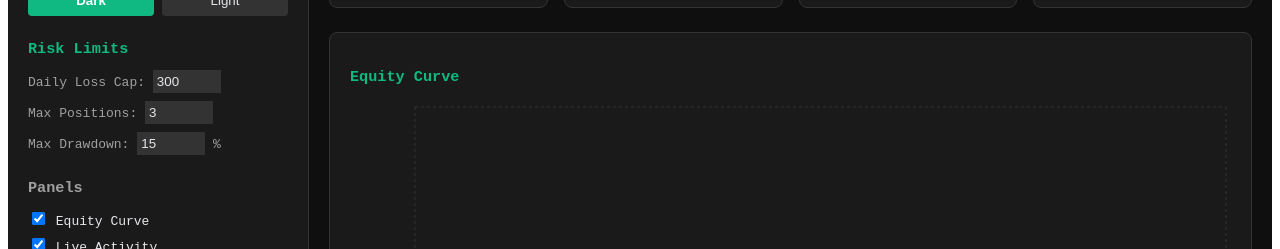
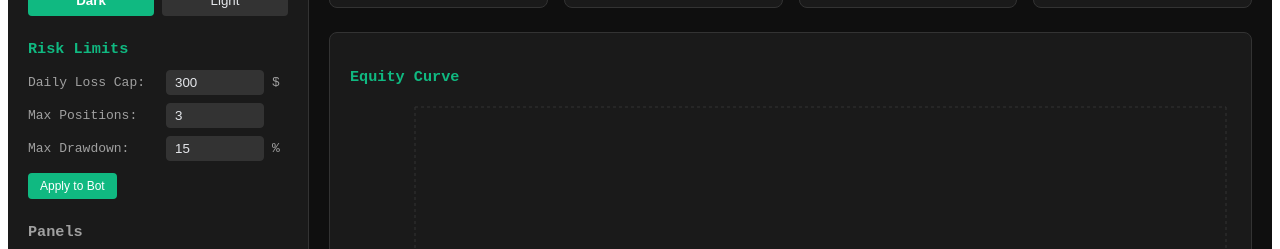
Before and after one commit to kevin-phan-25/alphastream-dashboard, a Next.js app: page / in a window 1280 px wide. Shown: the part 164-413 px from the top of the page. Built offline with nearby package versions, Linux system fonts and the light colour scheme; no server answers.

Commit message:
Update page.tsx

```diff
--- a/app/page.tsx
+++ b/app/page.tsx
@@ -25,12 +25,38 @@ export default function Home() {
   const [pnlData, setPnlData] = useState<{ time: string; equity: number }[]>([]);
   const [trades, setTrades] = useState<Trade[]>([]);
   const [loading, setLoading] = useState(false);
-  const [theme, setTheme] = useState<'dark' | 'light'>('dark'); // NEW
 
-  // === THEME TOGGLE ===
+  // === RISK LIMITS (Editable + Persistent) ===
+  const [dailyLossCap, setDailyLossCap] = useState(() => {
+    const saved = localStorage.getItem('dailyLossCap');
+    return saved ? parseInt(saved, 10) : 300;
+  });
+  const [maxPositions, setMaxPositions] = useState(() => {
+    const saved = localStorage.getItem('maxPositions');
+    return saved ? parseInt(saved, 10) : 3;
+  });
+  const [maxDrawdown, setMaxDrawdown] = useState(() => {
+    const saved = localStorage.getItem('maxDrawdown');
+    return saved ? parseFloat(saved) : 15;
+  });
+
+  // === THEME (Dark/Light Toggle + Persistent) ===
+  const [theme, setTheme] = useState<'dark' | 'light'>(() => {
+    const saved = localStorage.getItem('theme');
+    return (saved as 'dark' | 'light') || 'dark';
+  });
+
   const toggleTheme = () => {
     setTheme(prev => prev === 'dark' ? 'light' : 'dark');
   };
+
+  // === PERSISTENCE ===
+  useEffect(() => {
+    localStorage.setItem('dailyLossCap', dailyLossCap.toString());
+    localStorage.setItem('maxPositions', maxPositions.toString());
+    localStorage.setItem('maxDrawdown', maxDrawdown.toString());
+    localStorage.setItem('theme', theme);
+  }, [dailyLossCap, maxPositions, maxDrawdown, theme]);
 
   // === THEME COLORS ===
   const colors = {
@@ -47,8 +73,6 @@ export default function Home() {
       green: '#10b981',
       red: '#ef4444',
       yellow: '#fbbf24',
-      buttonDark: '#10b981',
-      buttonLight: '#333',
     },
     light: {
       bg: '#f3f4f6',
@@ -63,11 +87,8 @@ export default function Home() {
       green: '#10b981',
       red: '#ef4444',
       yellow: '#f59e0b',
-      buttonDark: '#1f2937',
-      buttonLight: '#e5e7eb',
     }
   };
-
   const c = colors[theme];
 
   // === SSE REAL-TIME ===
@@ -86,7 +107,7 @@ export default function Home() {
         }
         if (payload.type === 'SCANNER') setLastScan(time);
         if (payload.type === 'TRADE') {
-          setPositions(prev => Math.min(prev + 1, 3));
+          setPositions(prev => Math.min(prev + 1, maxPositions));
           setTrades(prev => [{ symbol: payload.data.symbol, entry: payload.data.entry, qty: payload.data.qty }, ...prev]);
         }
         if (payload.type === 'EXIT') {
@@ -101,7 +122,7 @@ export default function Home() {
     };
     evtSource.onerror = () => { setIsConnected(false); evtSource.close(); };
     return () => evtSource.close();
-  }, []);
+  }, [equity, maxPositions]);
 
   // === MANUAL SCAN ===
   const handleScan = async () => {
@@ -138,8 +159,12 @@ export default function Home() {
           <button
             onClick={toggleTheme}
             style={{
-              flex: 1, padding: '8px', backgroundColor: theme === 'dark' ? c.green : c.buttonLight,
-              color: 'white', border: 'none', borderRadius: '4px', fontWeight: theme === 'dark' ? 'bold' : 'normal'
+              flex: 1, padding: '8px',
+              backgroundColor: theme === 'dark' ? c.green : c.input,
+              color: theme === 'dark' ? 'white' : c.text,
+              border: 'none',
+              borderRadius: '4px',
+              fontWeight: theme === 'dark' ? 'bold' : 'normal'
             }}
           >
             Dark
@@ -147,8 +172,12 @@ export default function Home() {
           <button
             onClick={toggleTheme}
             style={{
-              flex: 1, padding: '8px', backgroundColor: theme === 'light' ? c.green : c.buttonLight,
-              color: theme === 'light' ? 'white' : c.text, border: 'none', borderRadius: '4px', fontWeight: theme === 'light' ? 'bold' : 'normal'
+              flex: 1, padding: '8px',
+              backgroundColor: theme === 'light' ? c.green : c.input,
+              color: theme === 'light' ? 'white' : c.text,
+              border: 'none',
+              borderRadius: '4px',
+              fontWeight: theme === 'light' ? 'bold' : 'normal'
             }}
           >
             Light
@@ -156,15 +185,89 @@ export default function Home() {
         </div>
 
         <h3 style={{ color: c.green, marginBottom: '12px' }}>Risk Limits</h3>
-        <label style={{ display: 'block', marginBottom: '8px', color: c.textMuted }}>
-          Daily Loss Cap: <input style={{ width: '60px', padding: '4px', backgroundColor: c.input, border: 'none', color: c.text }} defaultValue={300} />
-        </label>
-        <label style={{ display: 'block', marginBottom: '8px', color: c.textMuted }}>
-          Max Positions: <input style={{ width: '60px', padding: '4px', backgroundColor: c.input, border: 'none', color: c.text }} defaultValue={3} />
-        </label>
-        <label style={{ display: 'block', marginBottom: '8px', color: c.textMuted }}>
-          Max Drawdown: <input style={{ width: '60px', padding: '4px', backgroundColor: c.input, border: 'none', color: c.text }} defaultValue={15} /> %
-        </label>
+
+        <div style={{ display: 'flex', alignItems: 'center', gap: '8px', marginBottom: '8px' }}>
+          <label style={{ color: c.textMuted, minWidth: '130px' }}>Daily Loss Cap:</label>
+          <input
+            type="number"
+            value={dailyLossCap}
+            onChange={(e) => setDailyLossCap(Math.max(0, parseInt(e.target.value) || 0))}
+            style={{
+              width: '80px',
+              padding: '4px 8px',
+              backgroundColor: c.input,
+              border: `1px solid ${c.border}`,
+              color: c.text,
+              borderRadius: '4px'
+            }}
+          />
+          <span style={{ color: c.textMuted }}>$</span>
+        </div>
+
+        <div style={{ display: 'flex', alignItems: 'center', gap: '8px', marginBottom: '8px' }}>
+          <label style={{ color: c.textMuted, minWidth: '130px' }}>Max Positions:</label>
+          <input
+            type="number"
+            value={maxPositions}
+            onChange={(e) => setMaxPositions(Math.max(1, Math.min(10, parseInt(e.target.value) || 1)))}
+            style={{
+              width: '80px',
+              padding: '4px 8px',
+              backgroundColor: c.input,
+              border: `1px solid ${c.border}`,
+              color: c.text,
+              borderRadius: '4px'
+            }}
+          />
+        </div>
+
+        <div style={{ display: 'flex', alignItems: 'center', gap: '8px', marginBottom: '8px' }}>
+          <label style={{ color: c.textMuted, minWidth: '130px' }}>Max Drawdown:</label>
+          <input
+            type="number"
+            value={maxDrawdown}
+            onChange={(e) => setMaxDrawdown(Math.max(0, Math.min(50, parseFloat(e.target.value) || 0)))}
+            step="0.1"
+            style={{
+              width: '80px',
+              padding: '4px 8px',
+              backgroundColor: c.input,
+              border: `1px solid ${c.border}`,
+              color: c.text,
+              borderRadius: '4px'
+            }}
+          />
+          <span style={{ color: c.textMuted }}>%</span>
+        </div>
+
+        <div style={{ marginTop: '12px' }}>
+          <button
+            onClick={() => {
+              fetch('/api/webhook', {
+                method: 'POST',
+                headers: {
+                  'Content-Type': 'application/json',
+                  'X-Webhook-Secret': 'alphastream-bot-secure-2025!x7k9'
+                },
+                body: JSON.stringify({
+                  type: 'RISK_UPDATE',
+                  data: { dailyLossCap, maxPositions, maxDrawdown },
+                  t: new Date().toISOString()
+                })
+              });
+            }}
+            style={{
+              padding: '6px 12px',
+              backgroundColor: c.green,
+              color: 'white',
+              border: 'none',
+              borderRadius: '4px',
+              fontSize: '12px'
+            }}
+          >
+            Apply to Bot
+          </button>
+        </div>
 
         <h3 style={{ color: c.textMuted, marginTop: '24px', marginBottom: '12px' }}>Panels</h3>
         <label style={{ display: 'block', marginBottom: '6px' }}><input type="checkbox" defaultChecked /> Equity Curve</label>
@@ -172,7 +275,7 @@ export default function Home() {
         <label style={{ display: 'block', marginBottom: '6px' }}><input type="checkbox" defaultChecked /> Trade Log</label>
       </div>
 
-      {/* MAIN */}
+      {/* MAIN CONTENT */}
       <div style={{ flex: 1, padding: '20px' }}>
         <div style={{ display: 'flex', justifyContent: 'space-between', alignItems: 'center', marginBottom: '20px' }}>
           <div style={{ display: 'flex', alignItems: 'center', gap: '16px' }}>
@@ -210,11 +313,11 @@ export default function Home() {
           </div>
           <div style={{ backgroundColor: c.card, padding: '16px', borderRadius: '8px', textAlign: 'center', border: `1px solid ${c.border}` }}>
             <div style={{ color: c.textMuted }}>Positions</div>
-            <div style={{ fontSize: '24px', fontWeight: 'bold' }}>{positions}/3</div>
+            <div style={{ fontSize: '24px', fontWeight: 'bold' }}>{positions}/{maxPositions}</div>
           </div>
           <div style={{ backgroundColor: c.card, padding: '16px', borderRadius: '8px', textAlign: 'center', border: `1px solid ${c.border}` }}>
             <div style={{ color: c.textMuted }}>Daily Loss</div>
-            <div style={{ fontSize: '24px', fontWeight: 'bold' }}>$0.00 / $300</div>
+            <div style={{ fontSize: '24px', fontWeight: 'bold' }}>$0.00 / ${dailyLossCap}</div>
           </div>
           <div style={{ backgroundColor: c.card, padding: '16px', borderRadius: '8px', textAlign: 'center', border: `1px solid ${c.border}` }}>
             <div style={{ color: c.textMuted }}>Last Scan</div>
```
